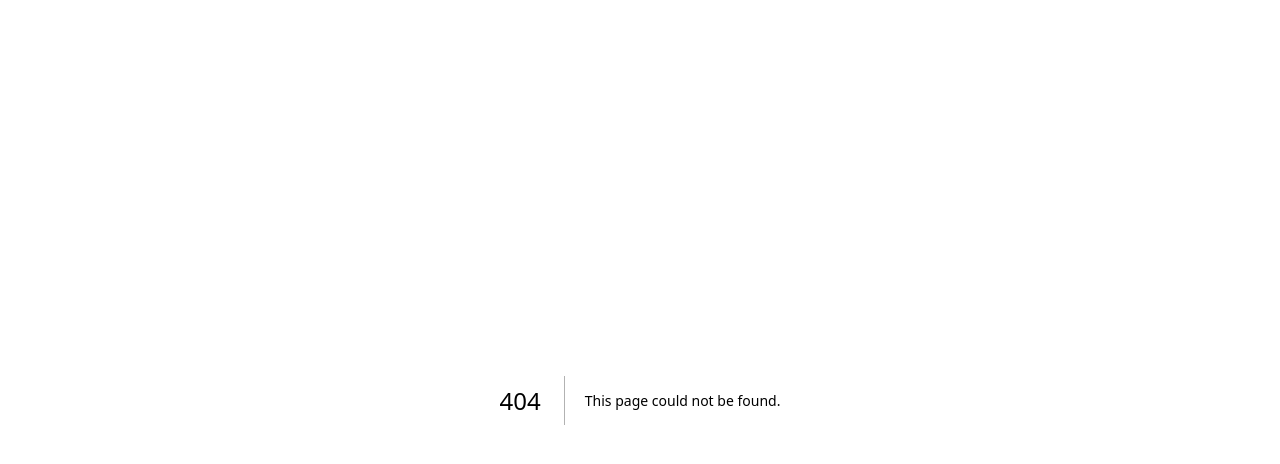
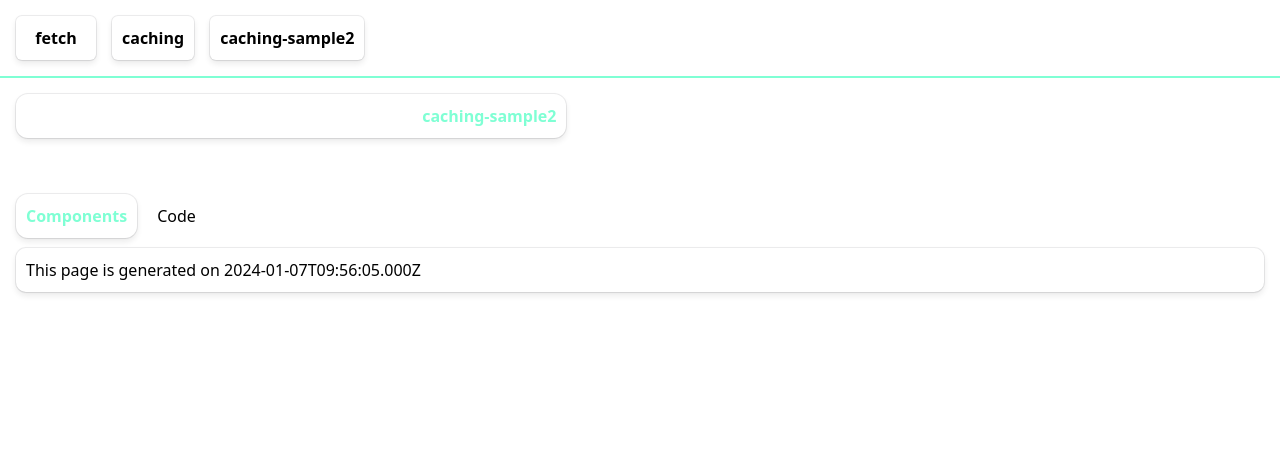
Before and after one commit to masoudjapalaghi/data-fetching, a Next.js app: page /pagesRoute/getServerSideProps/caching/caching-sample2 in a window 1280 px wide. Before the commit this address had no page. Shown: the top 464 px of the page. Built offline with nearby package versions, Linux system fonts and the light colour scheme.

Commit message:
added sample 2 for caching

```diff
--- a/src/components/Layout/GetServerSidePropsLayout.tsx
+++ b/src/components/Layout/GetServerSidePropsLayout.tsx
@@ -7,6 +7,7 @@ const GetServerSidePropsLayout = ({  children }: {  children: ReactNode }) => {
       navItem={[
         { href: "/pagesRoute/getServerSideProps/fetch", label: "fetch" },
         { href: "/pagesRoute/getServerSideProps/caching", label: "caching" },
+        { href: "/pagesRoute/getServerSideProps/caching/caching-sample2", label: "caching-sample2" },
       ]}
     >
       {children}
--- /dev/null
+++ b/src/pages/pagesRoute/getServerSideProps/caching/caching-sample2.tsx
@@ -0,0 +1,54 @@
+import BoxCode from "@/components/BoxCode";
+import GetServerSidePropsLayout from "@/components/Layout/GetServerSidePropsLayout";
+import Tabs from "@/components/Tabs";
+import type { GetServerSideProps, NextPage } from "next";
+type Props = {
+  date: string;
+};
+const Sample = ({ date }: Props) => {
+  const tabsData = [
+    {
+      label: "Components",
+      content: <div>This page is generated on {date}</div>,
+    },
+    {
+      label: "Code",
+      content: <BoxCode syntax="jsx">{codeString}</BoxCode>,
+    },
+  ];
+  return <Tabs tabs={tabsData} />;
+};
+export default Sample;
+export const getServerSideProps: GetServerSideProps = async (ctx) => {
+  // add Cache-Control HTTP Header to response
+  ctx.res.setHeader(
+    "Cache-Control",
+    "public, s-maxage=10, stale-while-revalidate=59"
+  );
+  return {
+    props: {
+      date: new Date().toISOString(),
+    },
+  };
+};
+
+Sample.getLayout = function getLayout(page: any) {
+  return <GetServerSidePropsLayout>{page}</GetServerSidePropsLayout>;
+};
+const codeString = `
+  const Sample2: NextPage<Props> = ({ date }) => {
+    return <div>This page is generated on {date}</div>;
+  };
+  export default Sample2;
+  export const getServerSideProps: GetServerSideProps = async (ctx) => {
+    // add Cache-Control HTTP Header to response
+    ctx.res.setHeader(
+      "Cache-Control",
+      "public, s-maxage=10, stale-while-revalidate=59"
+    );
+    return {
+      props: {
+        date: new Date().toISOString(),
+      },
+    };
+  `;
```
